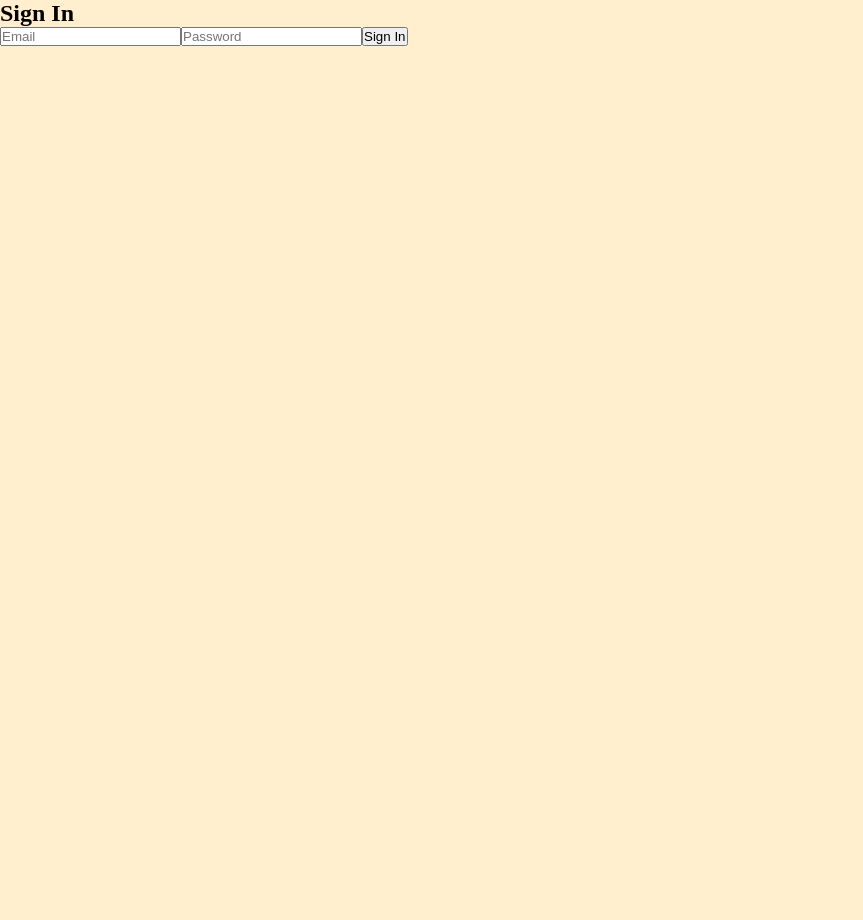
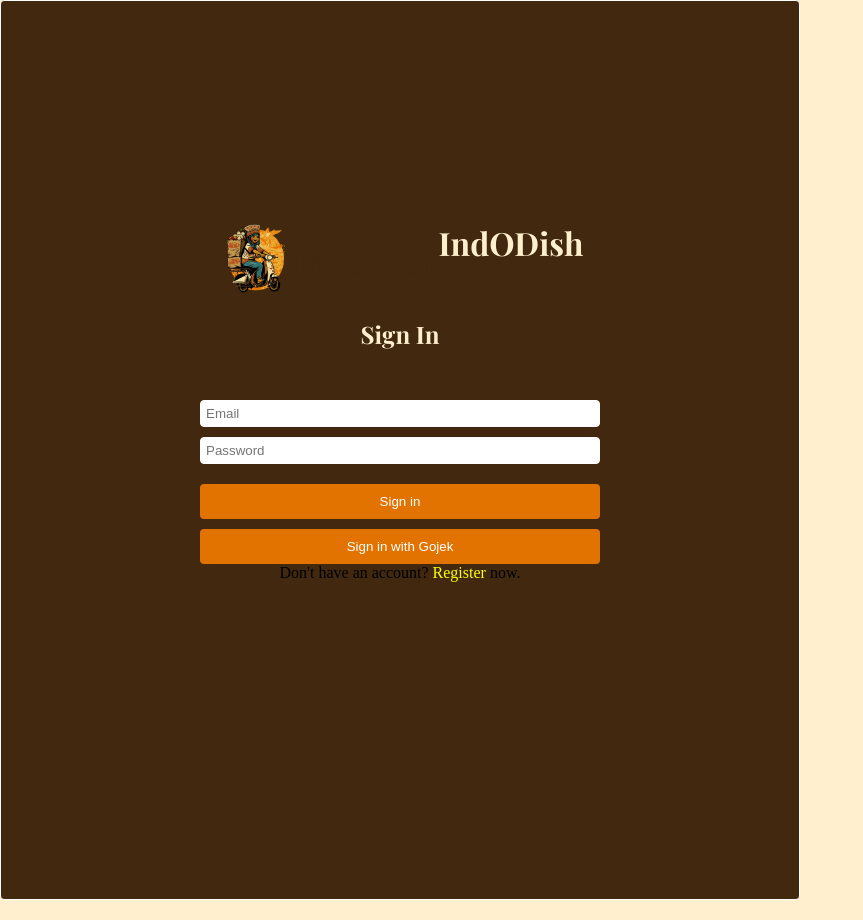
Before and after one commit to JugBones/indodish-frontend, a Next.js app: page /signin in a window 1280 px wide. Shown: the whole page, without its empty margins (0-863 px from the left). Before the commit the page ends 800 px from the top, so only its background shows below. Built offline with nearby package versions, Linux system fonts and the light colour scheme.

Commit message:
update login page

```diff
--- a/src/pages/signin.tsx
+++ b/src/pages/signin.tsx
@@ -1,4 +1,7 @@
 import React, { useState } from 'react';
+import styles from '@/styles/pages/Auth.module.scss';
+import IndODishLogo from '@/components/IndODishLogo';
+import Link from 'next/link';
 
 const SignIn: React.FC = () => {
   const [email, setEmail] = useState('');
@@ -10,7 +13,12 @@
   };
 
   return (
-    <div className="sign-in-container">
+    <div className={styles.authContainer}>
+      <div>
+      <IndODishLogo />
+      <h1>IndODish</h1>
+      </div>
+
       <h2>Sign In</h2>
       <form>
         <input
@@ -25,10 +33,16 @@
           value={password}
           onChange={(e) => setPassword(e.target.value)}
         />
-        <button type="button" onClick={handleSignIn}>
-          Sign In
+        <button className="signin_default" type="button" onClick={handleSignIn}>
+          Sign in
+        </button>
+        <button className="signin_gojek" type="button" onClick={handleSignIn}>
+          Sign in with Gojek
         </button>
       </form>
+      <div className='register'>
+          Don't have an account? <Link href="/signup" style={{ color: 'yellow' }}>Register</Link> now.
+      </div>
     </div>
   );
 };
--- /dev/null
+++ b/src/styles/pages/Auth.module.scss
@@ -0,0 +1,49 @@
+.authContainer {
+  width: 800px;
+  height: 900px;
+  display: flex;
+  flex-direction: column;
+  align-items: center;
+  padding: 20px;
+  border: 1px solid #ffffff;
+  border-radius: 4px;
+  background-color: #41280E;
+  margin-bottom: 20px;
+
+h1 {
+  color: #FFEFCF;
+  font-family: 'Playfair Display';
+  float: left;
+  margin-top: 200px;
+}
+
+h2 {
+    margin-top: 20px;
+    color: #FFEFCF;
+    font-family: 'Playfair Display';
+  }
+
+form {
+    display: flex;
+    flex-direction: column;
+    margin-top: 50px;
+
+    input {
+      margin-bottom: 10px;
+      padding: 5px;
+      border: 1px solid #ffffff;
+      border-radius: 4px;
+    }
+
+    button {
+      width: 400px;
+      padding: 10px 10px;
+      margin-top: 10px;
+      background-color: #E37300;
+      color: #fff;
+      border: none;
+      border-radius: 4px;
+      cursor: pointer;
+    }
+  }
+}
--- a/src/styles/pages/login.module.scss
+++ /dev/null
@@ -1,36 +0,0 @@
-.sign-in-container,
-.sign-up-container {
-  display: flex;
-  flex-direction: column;
-  align-items: center;
-  padding: 20px;
-  border: 1px solid #ccc;
-  border-radius: 4px;
-  background-color: #f5f5f5;
-  margin-bottom: 20px;
-
-  h2 {
-    margin-bottom: 10px;
-  }
-
-  form {
-    display: flex;
-    flex-direction: column;
-
-    input {
-      margin-bottom: 10px;
-      padding: 5px;
-      border: 1px solid #ccc;
-      border-radius: 4px;
-    }
-
-    button {
-      padding: 5px 10px;
-      background-color: #4caf50;
-      color: #fff;
-      border: none;
-      border-radius: 4px;
-      cursor: pointer;
-    }
-  }
-}
```
Also changed, not shown: src/pages/signup.tsx (+6 -1 lines).
